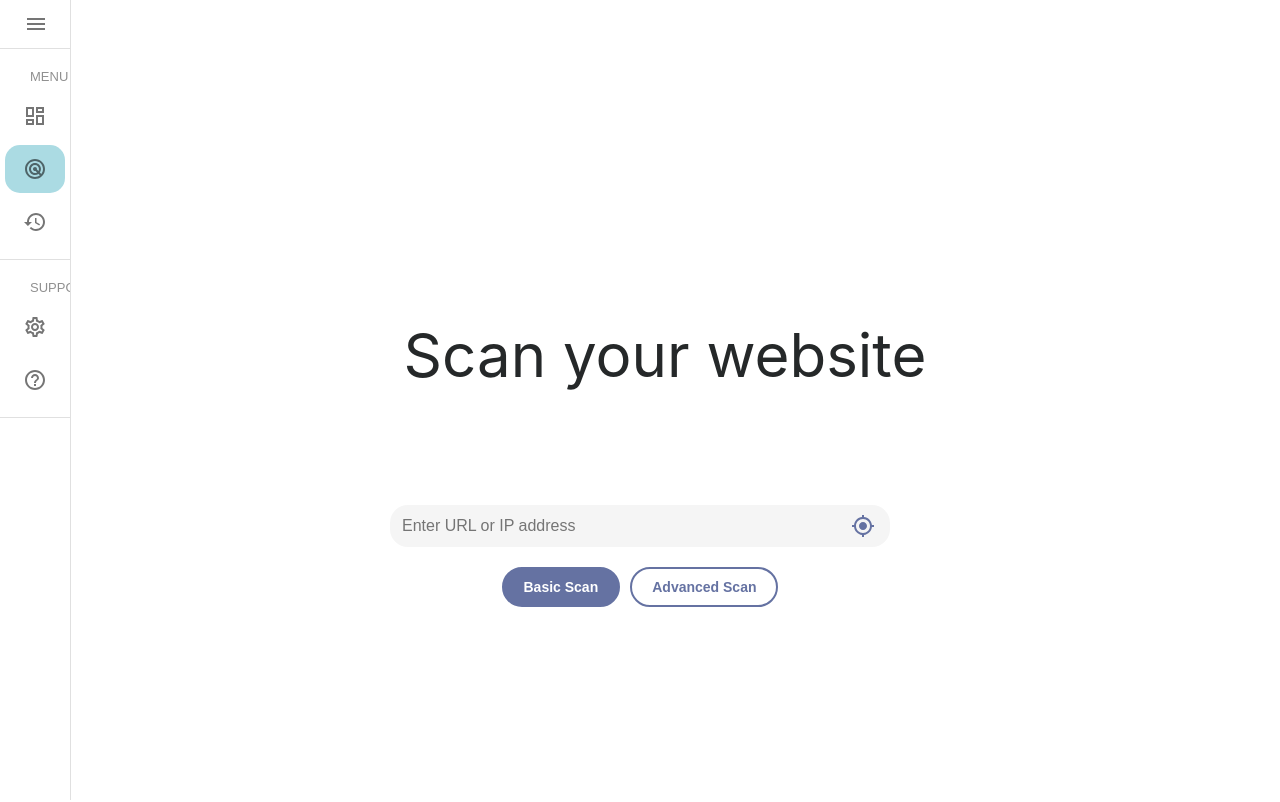
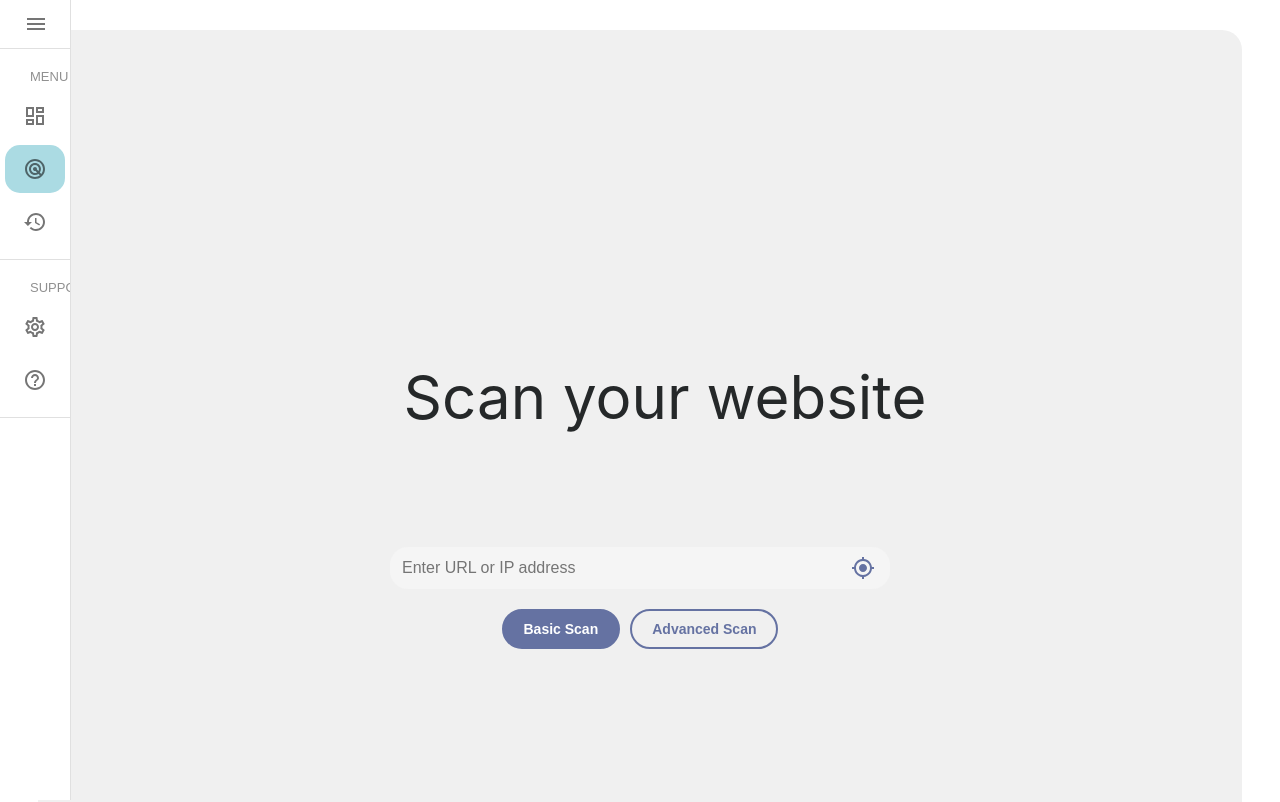
Before and after one commit to stanleyavril123/sectool, a React (Create React App) app: page /Scan in a window 1280 px wide. Shown: the top 802 px of the page. Built offline with nearby package versions, Linux system fonts and the light colour scheme.

Commit message:
add page container css

```diff
--- a/src/components/scan/ScanBar.tsx
+++ b/src/components/scan/ScanBar.tsx
@@ -29,7 +29,7 @@ const ScanForm: React.FC = () => {
 
   return (
     <div className="scan-container">
-      <h1 style={{color: "#252829", font: 'Inter', padding: 30, fontWeight: "normal" }}> Scan your website </h1> {/* Appliquer le thème global pour h1 au lieu du inline */}
+      <h1 style={{color: "#252829", font: 'Inter', padding: 30, fontWeight: "normal" }}>Scan your website</h1> {/* Appliquer le thème global pour h1 au lieu du inline */}
       <p className="scan-error">{error}</p>
       <div className="scan-form">
         <input
--- a/src/pages/ScanPage.tsx
+++ b/src/pages/ScanPage.tsx
@@ -1,6 +1,7 @@
 import React from "react";
 import ScanBar from "../components/scan/ScanBar";
 import ScanLog from "../components/scan/ScanProgressLog";
+import "../styles.css"
 
 const ScanPage: React.FC = () =>  {
   return (
--- a/src/styles.css
+++ b/src/styles.css
@@ -5,3 +5,15 @@
 @supports (font-variation-settings: normal) {
   :root { font-family: InterVariable, sans-serif; }
 }
+
+.page-container {
+  display: flex;
+  flex-direction: column;
+  align-items: center;
+  justify-content: center;
+  min-height: 100vh;
+  padding: 20px;
+  background-color: #f0f0f0;
+  border-radius: 20px;
+  margin: 30px;
+}
```
